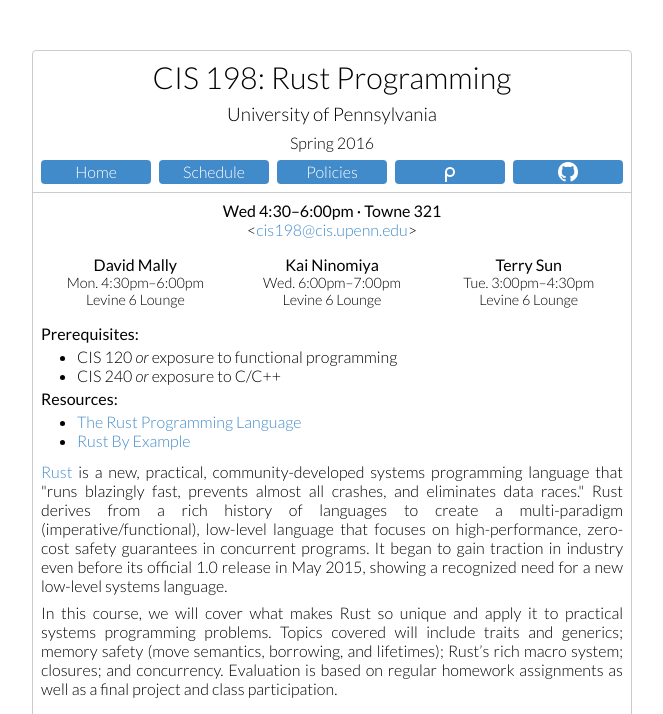
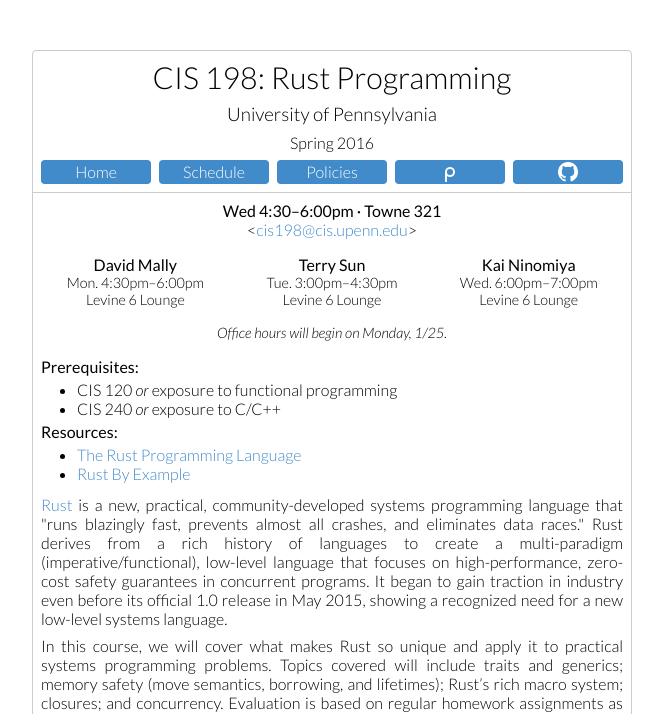
Before and after one commit to cis198-2016s/cis198-2016s.github.io, a Jekyll site: the page built from index.html, in a window 1280 px wide. Shown: the top 714 px of the page, without its empty margins (308-971 px from the left). Built offline with Jekyll 4.4.1, drawn with Linux system fonts in a browser that asks for light colours; grey boxes are pictures that could not be loaded.

Commit message:
Sort instructors by OH, and add note about when they start

```diff
--- a/index.html
+++ b/index.html
@@ -20,6 +20,14 @@
     </div>
   </div>
   <div class="part ctr">
+    <b>Terry Sun</b>
+    <div class="small">
+      Tue. 3:00pm&ndash;4:30pm
+      <br>
+      Levine 6 Lounge
+    </div>
+  </div>
+  <div class="part ctr">
     <b>Kai Ninomiya</b>
     <div class="small">
       Wed. 6:00pm&ndash;7:00pm
@@ -27,13 +35,10 @@
       Levine 6 Lounge
     </div>
   </div>
-  <div class="part ctr">
-    <b>Terry Sun</b>
-    <div class="small">
-      Tue. 3:00pm&ndash;4:30pm
-      <br>
-      Levine 6 Lounge
-    </div>
+</section>
+<section class="partitioned">
+  <div class="part ctr small">
+    <em>Office hours will begin on Monday, 1/25.</em>
   </div>
 </section>
 <section>
```
